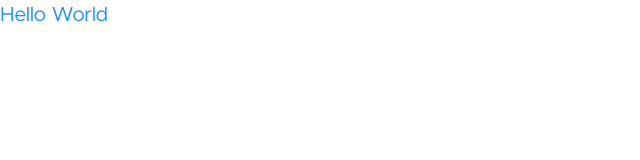
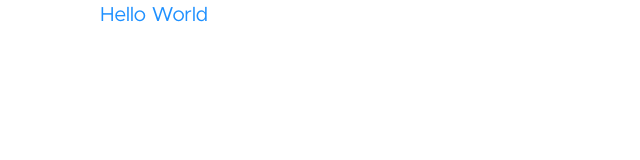
Before and after one commit to ixahmedxi/ixahmedxi, a Gatsby site: page / in a window 1280 px wide. Shown: the whole page, without its empty margins (0-640 px from the left). Built offline with nearby package versions, Linux system fonts and the light colour scheme; Gatsby itself is replaced by a stand-in of ours.

Commit message:
Creates a page container component

```diff
--- /dev/null
+++ b/src/components/shared/Container.tsx
@@ -0,0 +1,9 @@
+import styled from 'styled-components'
+
+export const Container = styled('div')`
+  padding: 0 100px;
+
+  @media screen and (max-width: 768px) {
+    padding: 0 15px;
+  }
+`
--- a/src/pages/404.tsx
+++ b/src/pages/404.tsx
@@ -1,12 +1,13 @@
 import * as React from 'react'
 import SEO from '../components/seo'
+import { Container } from '../components/shared/Container'
 
 const NotFoundPage = () => (
-  <>
+  <Container>
     <SEO title='404: Not found' />
     <h1>NOT FOUND</h1>
     <p>You just hit a route that doesn&#39;t exist... the sadness.</p>
-  </>
+  </Container>
 )
 
 export default NotFoundPage
--- a/src/pages/index.tsx
+++ b/src/pages/index.tsx
@@ -1,6 +1,7 @@
 import * as React from 'react'
 import styled from 'styled-components'
 import SEO from '../components/seo'
+import { Container } from '../components/shared/Container'
 
 const Text = styled('h1')`
   color: dodgerblue;
@@ -8,12 +9,12 @@ const Text = styled('h1')`
 
 const IndexPage = () => {
   return (
-    <div>
+    <Container>
       <SEO title='Home' />
       <div>
         <Text>Hello World</Text>
       </div>
-    </div>
+    </Container>
   )
 }
 
```
